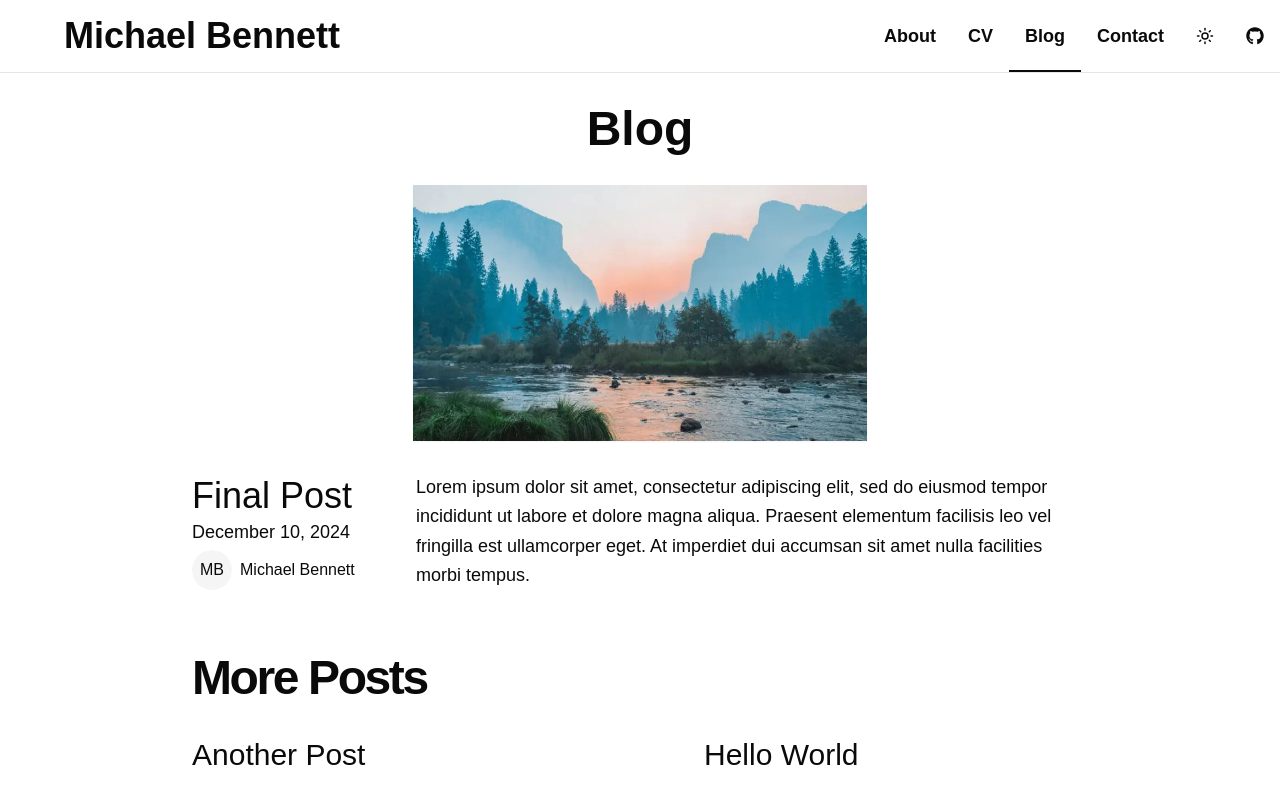
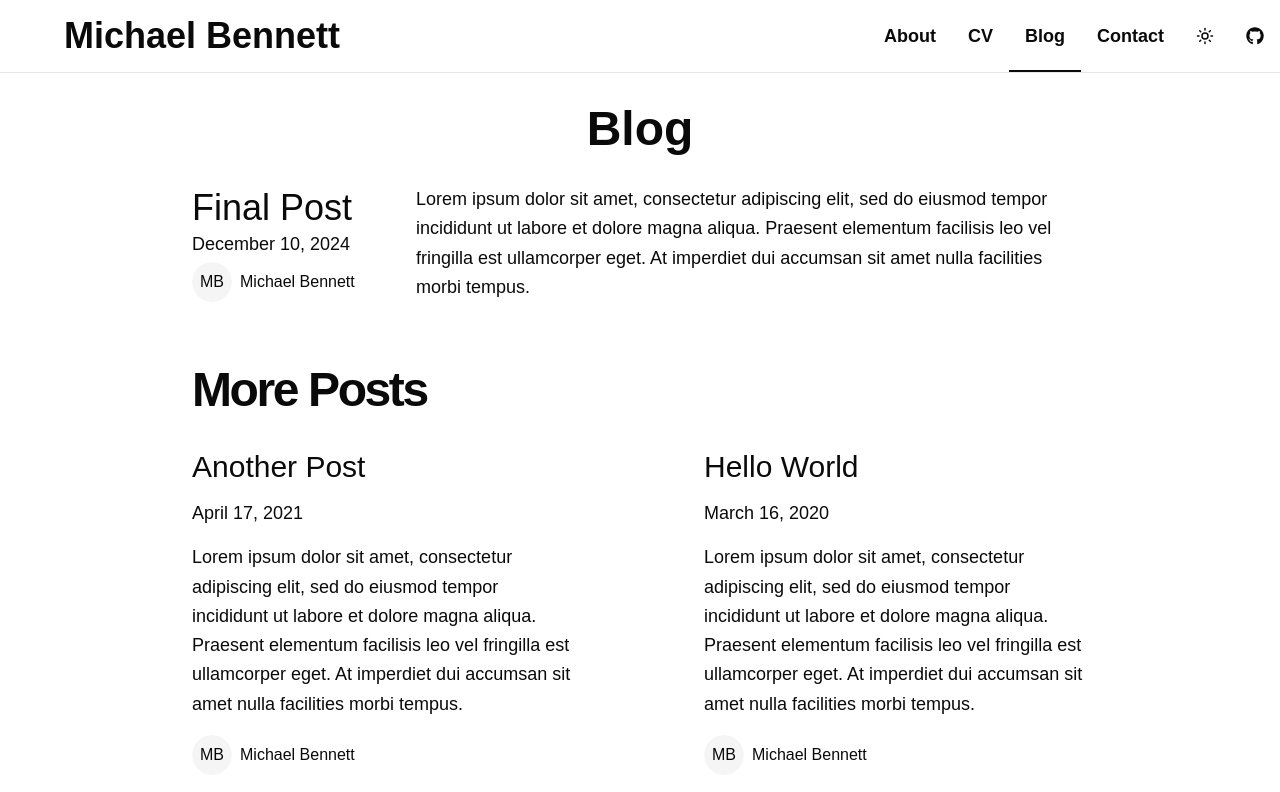
Before and after one commit to michaelbennett99/michaeldabennett.com, a Next.js app: page /blog in a window 1280 px wide. Shown: the top 792 px of the page. Built offline with nearby package versions, Linux system fonts and the light colour scheme.

Commit message:
Refactor blog components: remove CoverImage component and update HeroPost to eliminate cover image prop. Update page metadata title to reflect author name.

```diff
--- a/src/app/blog/[slug]/page.tsx
+++ b/src/app/blog/[slug]/page.tsx
@@ -2,7 +2,6 @@ import { Metadata } from "next";
 import { notFound } from "next/navigation";
 
 import { posts } from '@/lib/content';
-import { CMS_NAME } from "@/lib/constants";
 import markdownToHtml from "@/lib/markdownToHtml";
 
 import Main from "@/components/main";
@@ -49,7 +48,7 @@ export async function generateMetadata(props: Params): Promise<Metadata> {
     return notFound();
   }
 
-  const title = `${post?.title} | Next.js Blog Example with ${CMS_NAME}`;
+  const title = `${post?.title} | Michael Bennett`;
 
   return {
     title
--- a/src/app/blog/_components/cover_image.tsx
+++ /dev/null
@@ -1,35 +0,0 @@
-import Image from "next/image";
-import Link from "next/link";
-import { cn } from "@/lib/utils";
-
-type Props = {
-  title: string;
-  src: string;
-  slug?: string;
-}
-
-export default function CoverImage({ title, src, slug }: Props) {
-  const image = (
-    <Image
-      src={src}
-      alt={`Cover Image for ${title}`}
-      width={500}
-      height={256}
-      className={cn("shadow-sm h-64 w-auto mx-auto max-w-full", {
-        "hover:shadow-lg transition-shadow duration-200": slug,
-      })}
-    />
-  );
-
-  return (
-    <div className="sm:mx-0 flex justify-center">
-      {slug ? (
-        <Link href={`/blog/${slug}`} className="hover:underline">
-          {image}
-        </Link>
-      ) : (
-        image
-      )}
-    </div>
-  );
-}
--- a/src/app/blog/_components/hero_post.tsx
+++ b/src/app/blog/_components/hero_post.tsx
@@ -2,7 +2,6 @@ import { type Author } from "@/interfaces/author";
 import Link from "next/link";
 import Avatar from "@/app/blog/_components/avatar";
 import DateFormatter from "@/components/date_formatter";
-import CoverImage from "./cover_image";
 
 type Props = {
   title: string;
@@ -10,19 +9,13 @@ type Props = {
   excerpt: string;
   author: Author;
   slug: string;
-  coverImage?: string;
 }
 
 export default function HeroPost(
-  { title, date, excerpt, author, slug, coverImage }: Props
+  { title, date, excerpt, author, slug }: Props
 ) {
   return (
     <section id={slug}>
-      {coverImage && (
-        <div className="mb-8">
-          <CoverImage title={title} src={coverImage} slug={slug} />
-        </div>
-      )}
       <div
         className="flex flex-col sm:flex-row gap-x-8 gap-y-4 mb-16 justify-between"
       >
```
